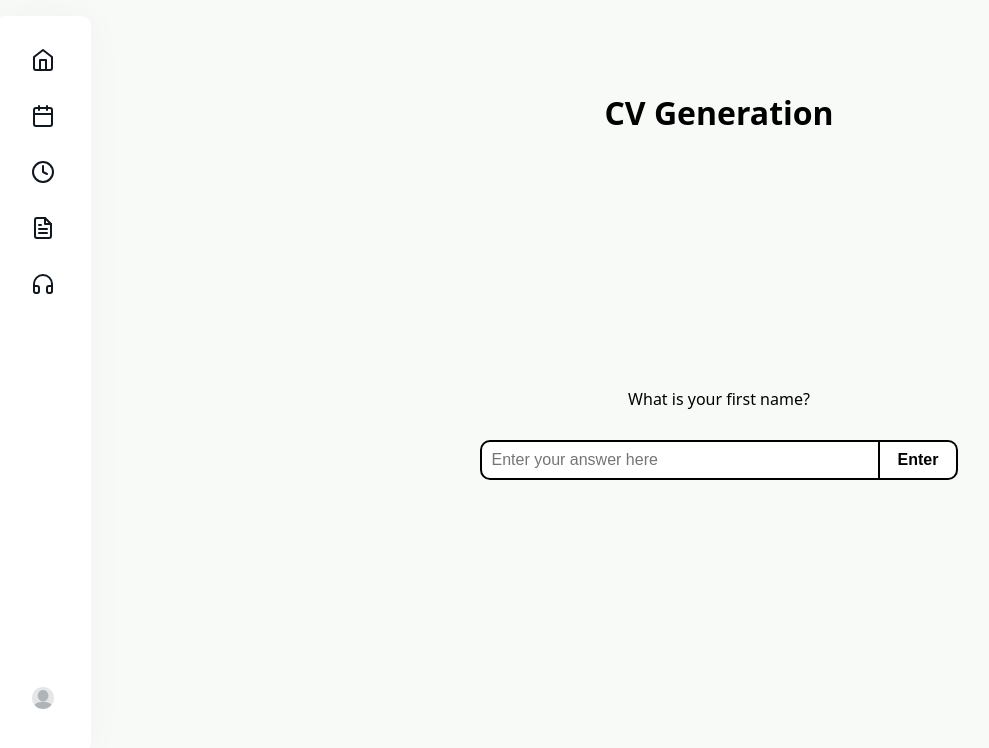
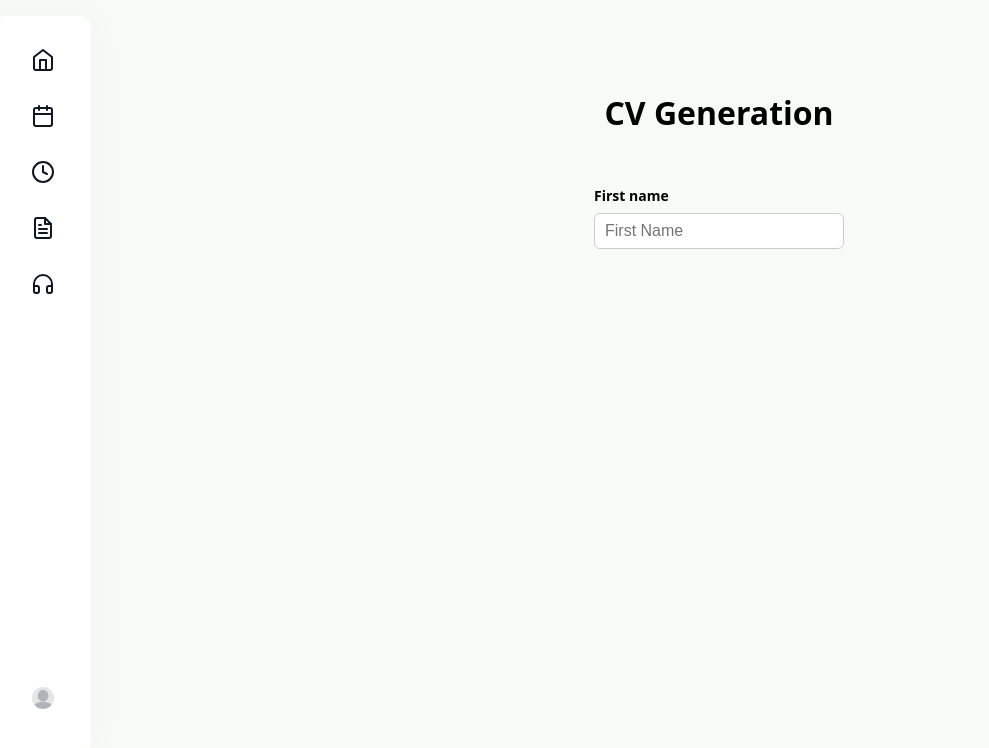
Before and after one commit to kazaction/Group_3_Here_I_Am, a React (Create React App) app in the folder here_i_am/: page /cvGeneration in a window 1280 px wide. Shown: the top 748 px of the page, without its empty margins (21-1010 px from the left). Built offline with nearby package versions, Linux system fonts and the light colour scheme.

Commit message:
first textbar

```diff
--- a/here_i_am/src/components/cvGeneration.jsx
+++ b/here_i_am/src/components/cvGeneration.jsx
@@ -1,106 +1,62 @@
 import React, { useState } from "react";
 import "../css/cvGeneration.css";
 
-const QUESTIONS = [
-  { field: "name",         question: "What is your first name?" },
-  { field: "surname",      question: "What is your surname?" },
-  { field: "birthdate",    question: "What is your birthdate (DD/MM/YYYY)?" },
-  { field: "degree",       question: "What degree do you have?" },
-  { field: "job_count",    question: "How many jobs have you had?" },
-  { field: "phone",        question: "What is your phone number?" },
-  { field: "email",        question: "What is your email?" },
-  { field: "picture_path", question: "Please provide a path to a picture of yourself" },
-  { field: "skill_count",  question: "How many skills do you have?" },
-];
+
+
 
 const CvGeneration = () => {
-  const [step, setStep] = useState(0);           // which question we are on
-  const [input, setInput] = useState("");        // current input value
-  const [error, setError] = useState("");        // error from backend
-  const [answers, setAnswers] = useState({});    // collected data
-  const [loading, setLoading] = useState(false); // optional
 
-  const current = QUESTIONS[step];
-
-  const handleSubmit = async (e) => {
-    e.preventDefault();
-    if (!current) return; // no more questions
-
-    setLoading(true);
-    setError("");
-
-    try {
-      const res = await fetch("http://127.0.0.1:3001/validate", {
-        method: "POST",
-        headers: {
-          "Content-Type": "application/json",
-        },
-        body: JSON.stringify({
-          field: current.field,
-          value: input,
-        }),
+   const [form, setForm] = useState({
+    name: "",
+    surname: "",
+    birthdate: "",
+    degree: "",
+    job_count: "",
+    phone: "",
+    email: "",
+    skill_count: "",
   });
-
-      const data = await res.json();
-
-      if (!data.ok) {
-        // backend validation failed
-        setError(data.error || "Unknown error");
-      } else {
-        // validation passed, save answer and go next
-        setAnswers((prev) => ({
+  const handleChange = (e) => {
+    const { name, value } = e.target;
+     setForm((prev) => ({
     ...prev,
-          [current.field]: data.value,
+    [name]: value,
   }));
-        setInput("");
-        setError("");
-        setStep((prev) => prev + 1);
-      }
-    } catch (err) {
-      console.error(err);
-      setError("Server error. Is Flask running on port 3001?");
-    } finally {
-      setLoading(false);
-    }
 };
-
-  // All questions done
-  if (step >= QUESTIONS.length) {
-    return (
-      <div className="cv-container">
-        <h1>CV Generation</h1>
-        <p>All questions completed. Here is your data:</p>
-        <pre>{JSON.stringify(answers, null, 2)}</pre>
-      </div>
-    );
-  }
 
   return (
     <div className="cv-container">
       <h1>CV Generation</h1>
 
-      <div className="text-bar">
-        <form onSubmit={handleSubmit}>
-          <p>{current.question}</p>
-
-        <div className="input-row">
+      <div className="cv-layout">
+        {/* LEFT SIDE – FORM */}
+        <form className="cv-form">
+           <label>First name </label>
            <input
-    placeholder="Enter your answer here"
-    className="input"
-    name={current.field}
             type="text"
-    value={input}
-    onChange={(e) => setInput(e.target.value)}
+            name="name"
+            value={form.name}
+            onChange={handleChange}
+            placeholder="First Name"
             />
 
-  <button type="submit" disabled={loading} className="submit-btn">
-    {loading ? "..." : "Enter"}
-  </button>
+                    {/* TODO: add your inputs here
+              - first name
+              - surname
+              - birthdate
+              - degree
+              - job_count
+              - phone
+              - email
+              - skill_count
+              - picture upload
+          */}
+        </form>
+
+        {/* RIGHT SIDE – PREVIEW */}
+        <div className="cv-preview">
+          {/* TODO: show live preview of what the CV will look like */}
         </div>
-
-{error && <p className="error">{error}</p>}
-
-        </form>
       </div>
     </div>
   );
```
Lines whose indentation alone changed are shown as unchanged.
